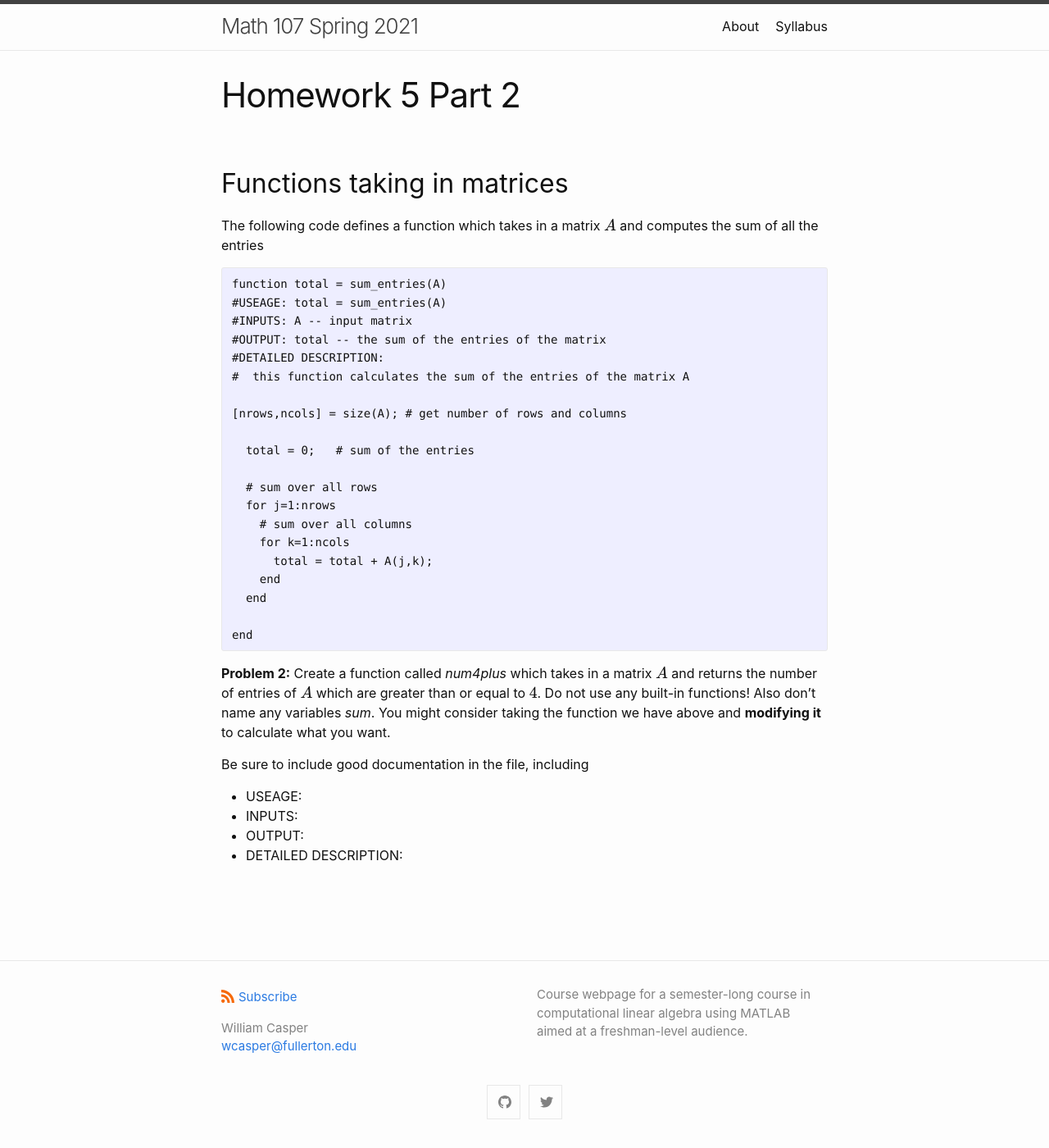
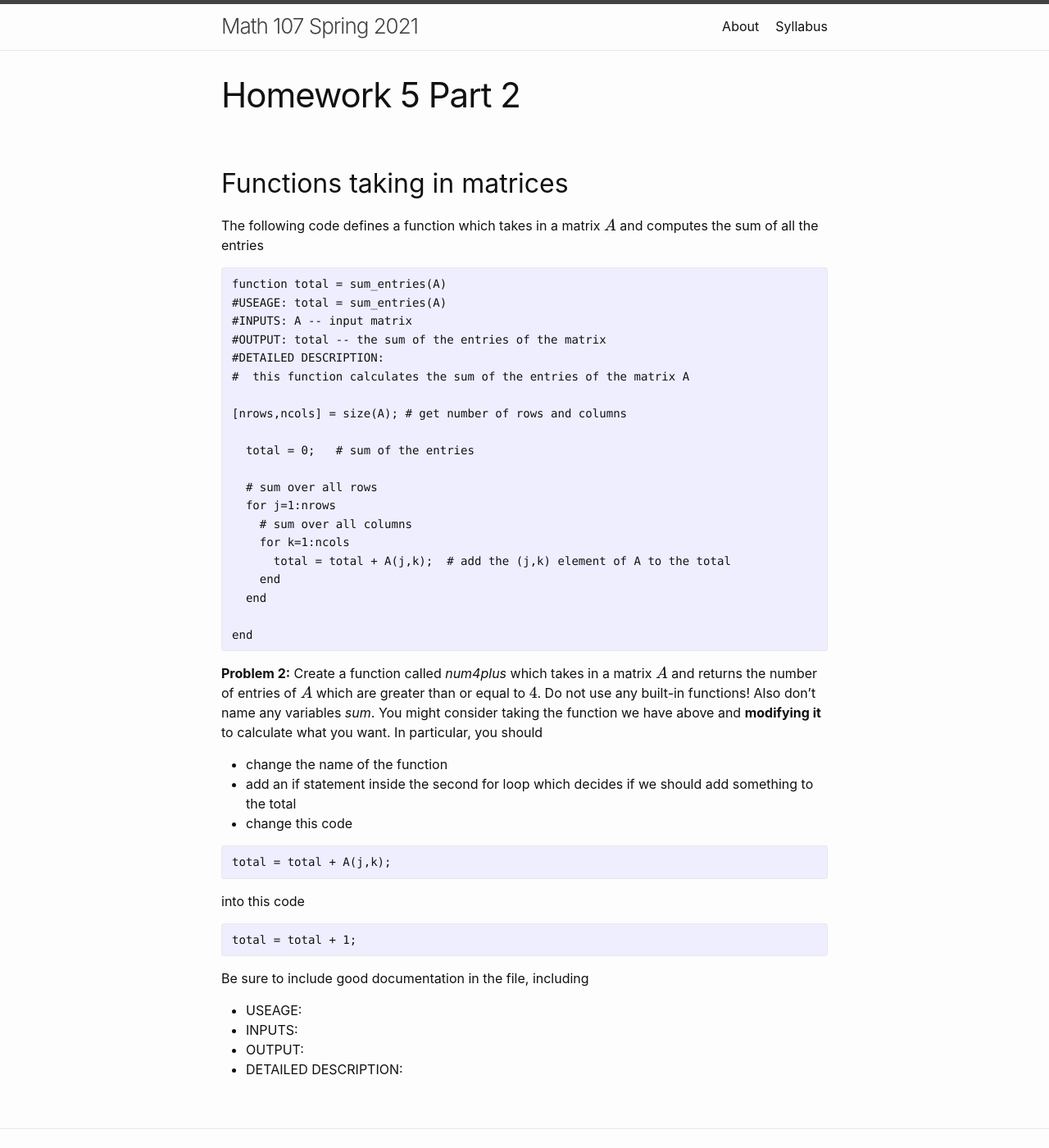
Before and after one commit to wcasper/math107spring2021, a Jekyll site: the page built from homework/hw5/hw5-part2.md, in a window 1280 px wide and 1400 px high. Shown: the whole window at 82% size. Built offline with Jekyll 4.4.1, drawn with Linux system fonts in a browser that asks for light colours.

Commit message:
added hint

````diff
--- a/homework/hw5/hw5-part2.md
+++ b/homework/hw5/hw5-part2.md
@@ -24,7 +24,7 @@ function total = sum_entries(A)
   for j=1:nrows
     # sum over all columns
     for k=1:ncols
-      total = total + A(j,k);
+      total = total + A(j,k);  # add the (j,k) element of A to the total
     end
   end
 
@@ -33,7 +33,20 @@ end
 
 
 **Problem 2:**
-Create a function called *num4plus* which takes in a matrix $$A$$ and returns the number of entries of $$A$$ which are greater than or equal to $$4$$. Do not use any built-in functions! Also don't name any variables *sum*.  You might consider taking the function we have above and **modifying it** to calculate what you want.
+Create a function called *num4plus* which takes in a matrix $$A$$ and returns the number of entries of $$A$$ which are greater than or equal to $$4$$. Do not use any built-in functions! Also don't name any variables *sum*.  You might consider taking the function we have above and **modifying it** to calculate what you want.  In particular, you should
+* change the name of the function
+* add an if statement inside the second for loop which decides if we should add something to the total
+* change this code
+
+```Matlab
+total = total + A(j,k);
+```
+
+into this code
+
+```Matlab
+total = total + 1;
+```
 
 Be sure to include good documentation in the file, including
 * USEAGE:
````
